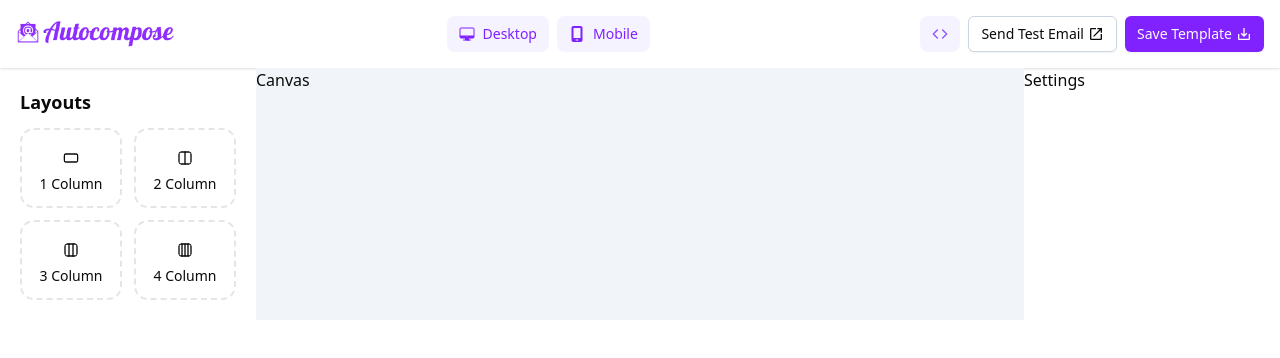
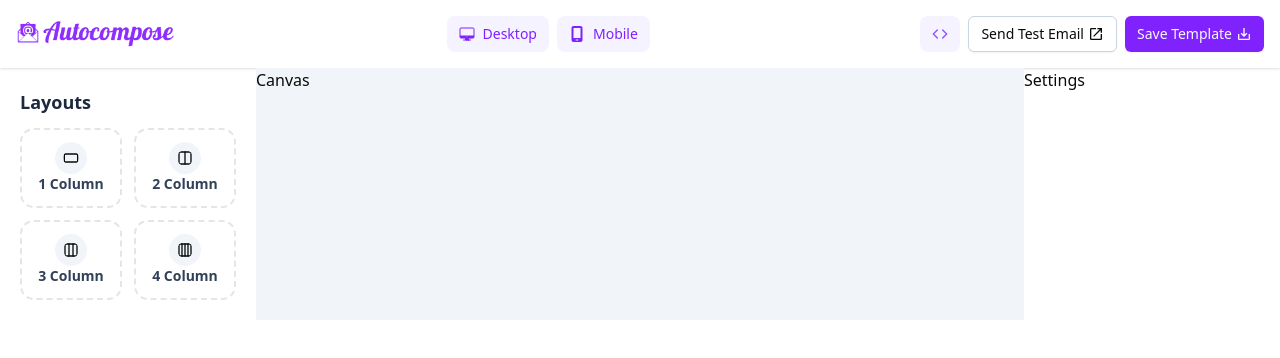
Before and after one commit to utsavpatel562/AutoCompose, a Next.js app: page /editor/1 in a window 1280 px wide. Shown: the top 358 px of the page. Built offline with nearby package versions, Linux system fonts and the light colour scheme; no server answers.

Commit message:
latest update

```diff
--- a/app/(main)/editor/[templateId]/page.jsx
+++ b/app/(main)/editor/[templateId]/page.jsx
@@ -9,12 +9,19 @@ function Editor() {
     <>
       <div>
         <EditorHeader />
-        <div className="grid grid-cols-5">
-          <ElementSideBar />
-          <div className="col-span-3 bg-slate-100">
+        <div className="grid grid-cols-1 md:grid-cols-5">
+          {/* Sidebar full width on mobile, 1 column on medium and up */}
+          <div className="md:col-span-1">
+            <ElementSideBar />
+          </div>
+          {/* Canvas center section full width on mobile, 3 columns on medium and up */}
+          <div className="md:col-span-3 bg-slate-100">
             <Canvas />
           </div>
-          <Settings />
+          {/* Settings full width on mobile, 1 column on medium and up */}
+          <div className="md:col-span-1">
+            <Settings />
+          </div>
         </div>
       </div>
     </>
--- /dev/null
+++ b/components/ui/ElementLayoutCard.jsx
@@ -0,0 +1,21 @@
+import React from "react";
+
+function ElementLayoutCard({ layout }) {
+  return (
+    <>
+      <div
+        className="flex flex-col items-center justify-center border-2 border-dashed rounded-xl p-3 group hover:shadow-md hover:border-violet-500
+              cursor-pointer"
+      >
+        {
+          <layout.icon className="p-2 h-8 w-8 bg-slate-100 group-hover:text-violet-500 group-hover:bg-violet-100 rounded-full" />
+        }
+        <h2 className="text-sm text-slate-700 font-semibold group-hover:text-violet-500">
+          {layout.label}
+        </h2>
+      </div>
+    </>
+  );
+}
+
+export default ElementLayoutCard;
--- a/components/ui/ElementSideBar.jsx
+++ b/components/ui/ElementSideBar.jsx
@@ -1,23 +1,15 @@
 import Layout from "@/Data/Layout";
 import React from "react";
+import ElementLayoutCard from "./ElementLayoutCard";
 
 function ElementSideBar() {
   return (
     <>
       <div className="p-5">
-        <h2 className="font-bold text-lg">Layouts</h2>
-        <div className="grid grid-cols-1 md:grid-cols-2 gap-3 mt-3">
+        <h2 className="font-bold text-lg text-slate-800">Layouts</h2>
+        <div className="grid grid-cols-3 md:grid-cols-2 gap-3 mt-3">
           {Layout.map((layout, index) => (
-            <div
-              key={index}
-              className="flex flex-col items-center justify-center border-2 border-dashed rounded-xl p-3 group hover:shadow-md hover:border-violet-500
-              cursor-pointer"
-            >
-              {
-                <layout.icon className="p-2 h-8 w-8 group-hover:text-violet-500 group-hover:bg-violet-100 rounded-full" />
-              }
-              <h2 className="text-sm">{layout.label}</h2>
-            </div>
+            <ElementLayoutCard layout={layout} key={index} />
           ))}
         </div>
       </div>
```
